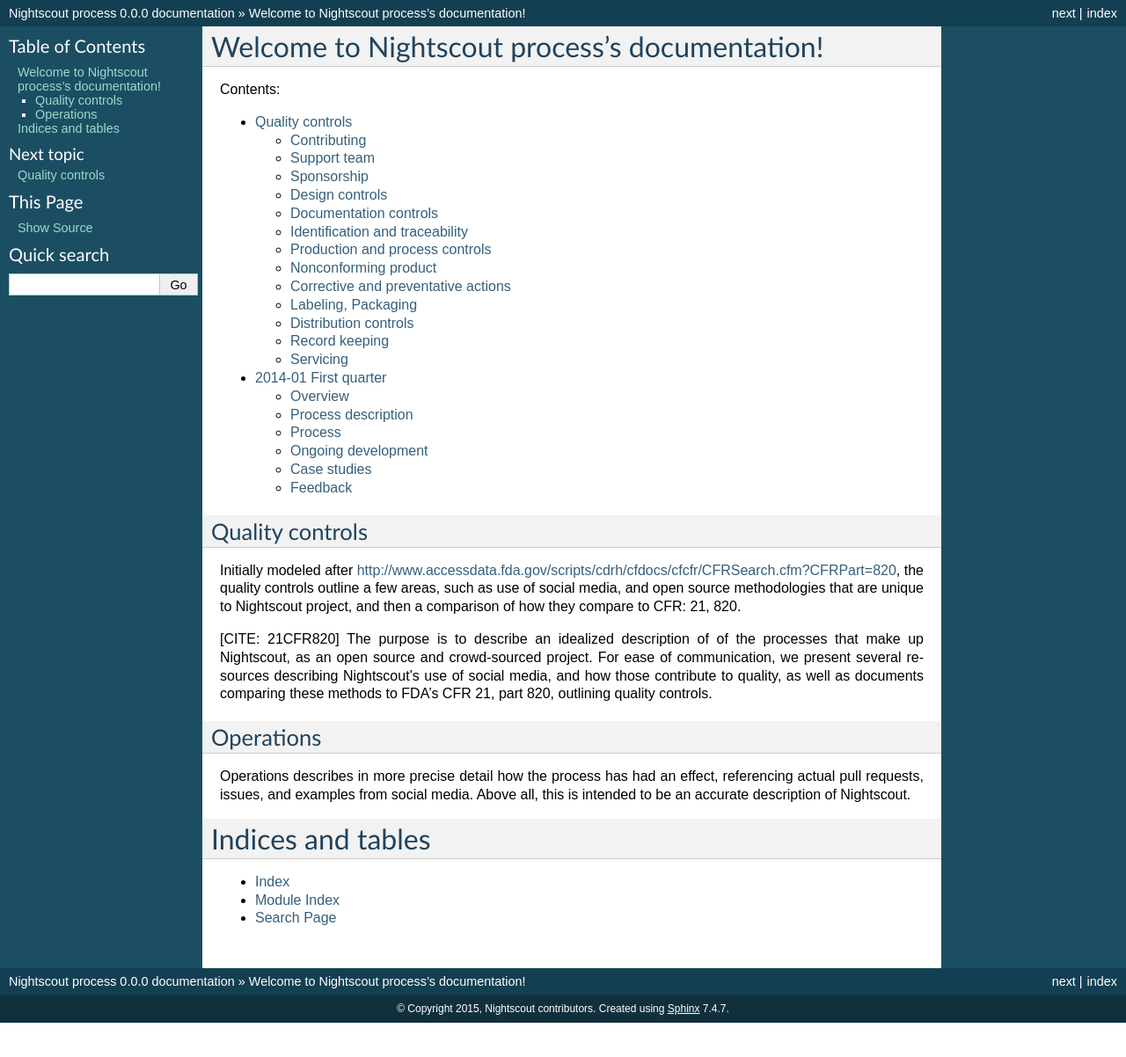
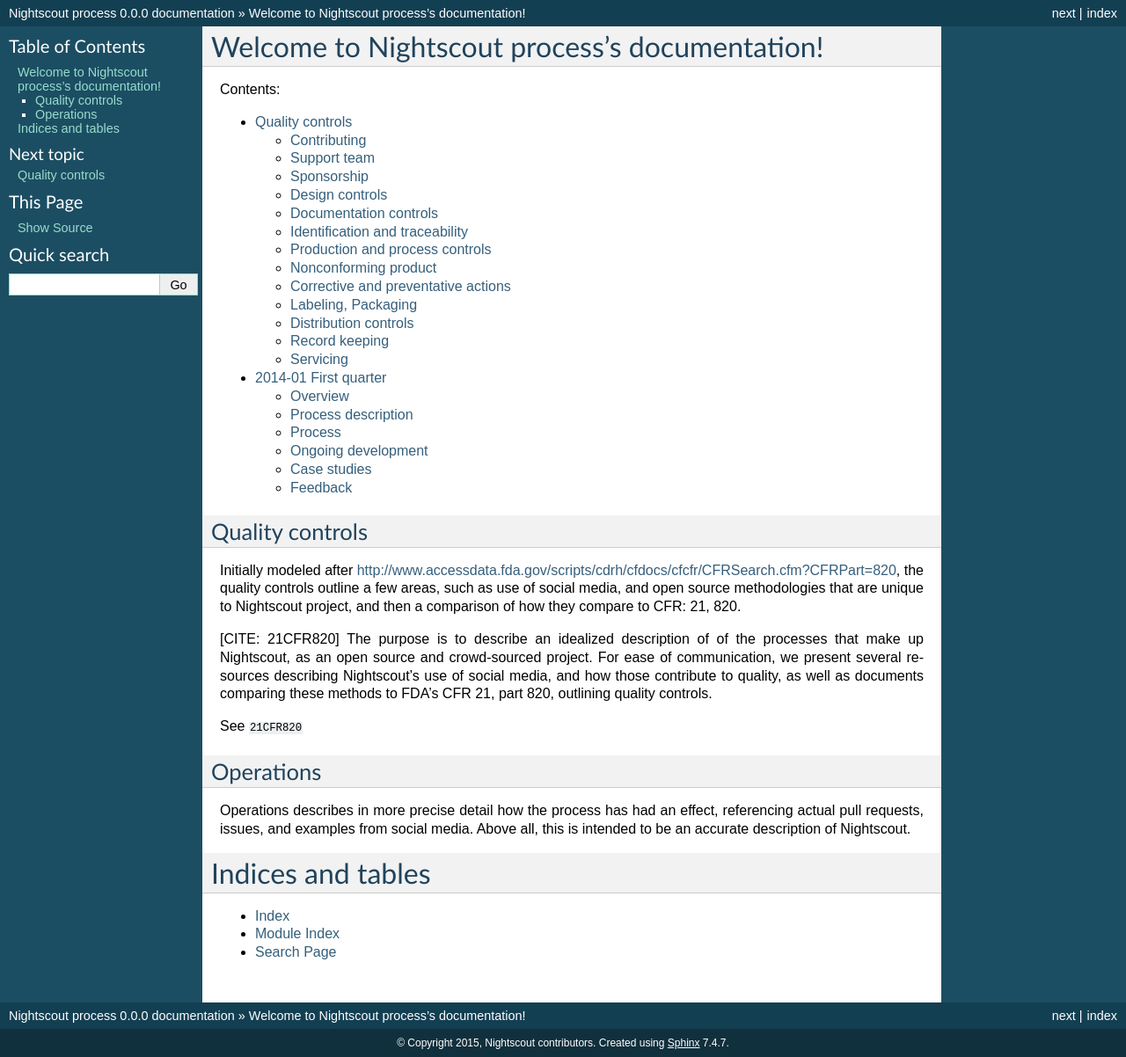
Before and after one commit to nightscout/process-controls, a Sphinx documentation site: the page built from source/index.rst, in a window 1280 px wide. Shown: the whole page at 88% size. Built offline with Sphinx 7.4.7, drawn with Linux system fonts in a browser that asks for light colours; formulas are drawn with MathJax 3; cross-references to code outside the pages are shown as plain code; before the commit the page ends 1163 px from its top, so only the background shows below that.

Commit message:
test citatin

```diff
--- a/source/index.rst
+++ b/source/index.rst
@@ -29,6 +29,8 @@
 social media, and how those contribute to quality, as well as documents
 comparing these methods to FDA's CFR 21, part 820, outlining quality controls.
 
+See :cite:`21CFR820`
+
 
 
 Operations
```
